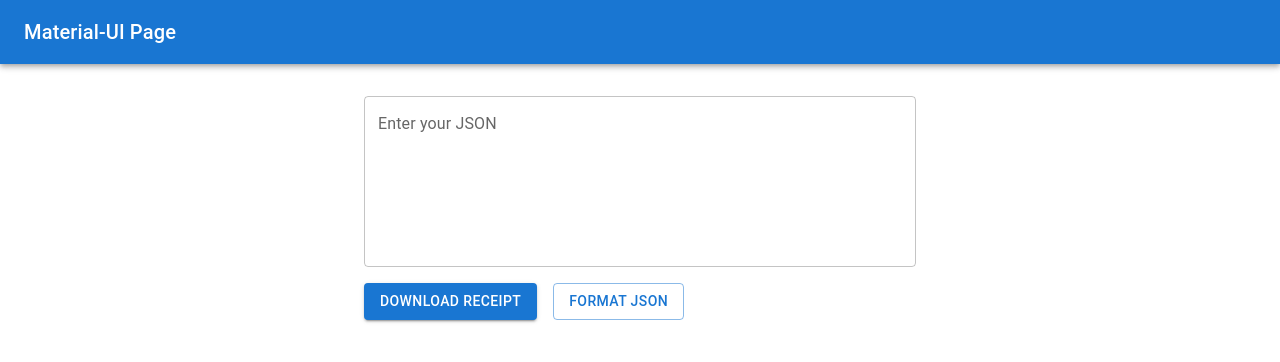
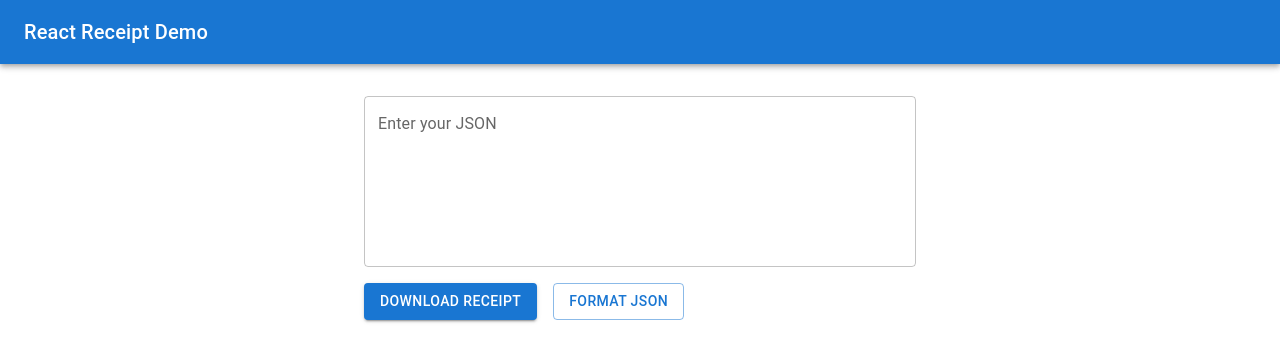
Before and after one commit to valakhosravi/react-receipt-demo, a React (Create React App) app: page / in a window 1280 px wide. Shown: the top 362 px of the page. Built offline with nearby package versions, Linux system fonts and the light colour scheme.

Commit message:
Header title fixed

```diff
--- a/src/App.js
+++ b/src/App.js
@@ -25,7 +25,7 @@ const App = () => {
     <div>
       <AppBar position="static">
         <Toolbar>
-          <Typography variant="h6">Material-UI Page</Typography>
+          <Typography variant="h6">React Receipt Demo</Typography>
         </Toolbar>
       </AppBar>
       <Container maxWidth="sm" sx={{ marginTop: '2rem' }}>
```
Also changed, not shown: 1 other file (tests, documents, lock files or other folders).
